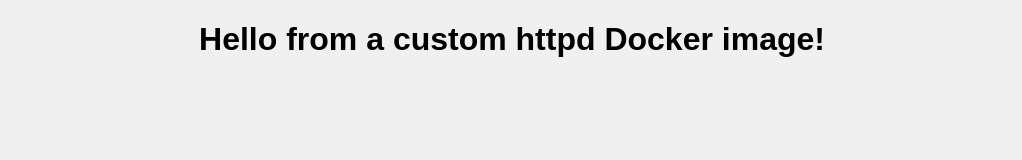
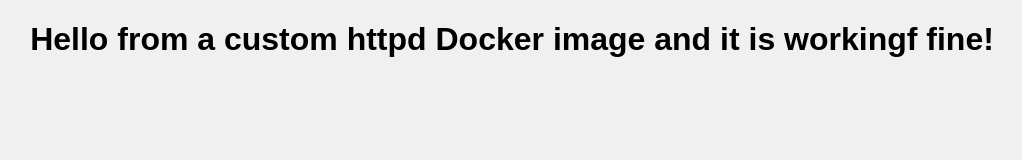
Before and after one commit to subratgithub/project-3, a plain HTML site: page index.html in a window 1280 px wide. Shown: the whole page, without its empty margins (128-1150 px from the left). Drawn offline with Linux system fonts and the light colour scheme.

Commit message:
Index.html file changed

```diff
--- a/index.html
+++ b/index.html
@@ -5,7 +5,7 @@
     <link rel="stylesheet" href="css/style.css">
 </head>
 <body>
-    <h1>Hello from a custom httpd Docker image!</h1>
+    <h1>Hello from a custom httpd Docker image and it is workingf fine!</h1>
     <script src="js/script.js"></script>
 </body>
 </html>
```
Also changed, not shown: 1 other file.
